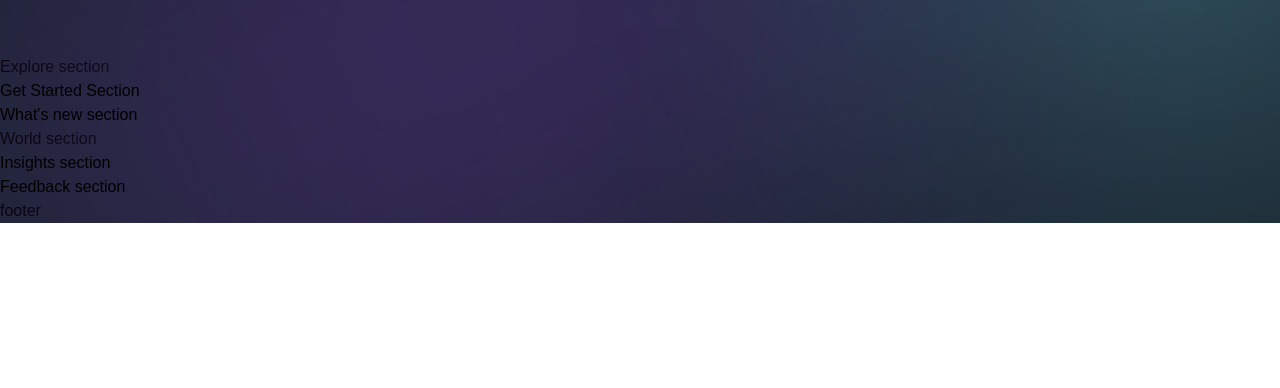
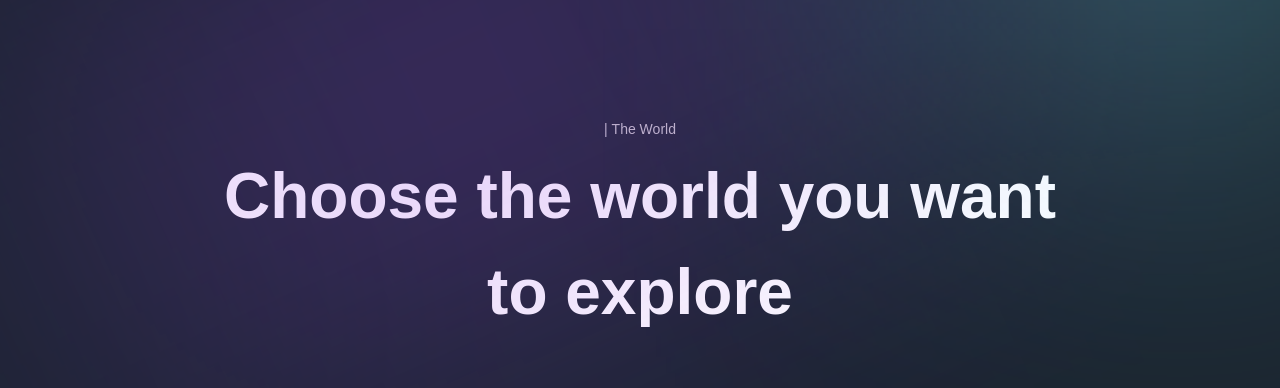
Before and after one commit to mackmraz/Tailwinds-Website, a Next.js app: page / in a window 1280 px wide. Shown: the part 1660-2048 px from the top of the page. Before the commit the page ends 1883 px from the top, so only its background shows below. Built offline with nearby package versions, Linux system fonts and the light colour scheme; grey boxes are pictures that could not be loaded; a web font is replaced by a local one.

Commit message:
Creates Full Explore Section

```diff
--- a/components/CustomTexts.jsx
+++ b/components/CustomTexts.jsx
@@ -18,6 +18,14 @@
   </motion.p>
 );
 
-export const TitleText = ( title, textStyles ) => (
-  <h2>Title Text</h2>
+export const TitleText = ({ title, textStyles }) => (
+  <motion.h2
+    variants={textVariant2}
+    initial="hidden"
+    whileInView="show"
+    className={`mt-[8px] font-bold md:text-[64px] text-[40px] text-white ${textStyles}`}
+  >
+    {title}
+  </motion.h2>
+
 );
--- a/components/ExploreCard.jsx
+++ b/components/ExploreCard.jsx
@@ -1,9 +1,46 @@
 'use client';
 
-const ExploreCard = () => (
-  <div>
-    Explore Card
-  </div>
+import { motion } from 'framer-motion';
+
+import styles from '../styles';
+import { fadeIn } from '../utils/motion';
+
+const ExploreCard = ({ id, imgUrl, title, index, active, handleClick }) => (
+  <motion.div
+    variants={fadeIn('right', 'spring', index * 0.5, 0.75)}
+    className={`relative ${ active === id ? 'lg:flex-[3.5] flex-[10]' : 'lg:flex-[0.5] flex-[2]'
+    } flex items-center justify-center min-w-[170px] h-[700px] transition-[flex] duration-[0.7s] ease-out-flex cursor-pointer`}
+    onClick={() => handleClick(id)}
+  >
+  {/* The above will flash the cards in one at a time for the below images */}
+    <img
+      src={imgUrl}
+      alt={title}
+      className="absolute w-full h-full object-cover rounded-[24px]"
+    />
+    {active !== id ? (
+      <h3 className="font-semibold sm:text-[26px] text-[18px] text-white absolute z-0 lg:bottom-20 lg:rotate-[-90deg] lg:origin-[0,0]
+      ">
+        {title}
+      </h3>
+    ) : (
+      <div className="absolute bottom-0 p-8 justify-start w-full flex-col bg-[rgba(0,0,0,0.5)] rounded-b-[24px]">
+        <div className={`${styles.flexCenter} w-[60px] h-[60px] rounded-[24px] glassmorphism mb-[16px]`}>
+          <img
+            src='/headset.svg'
+            alt="headset"
+            className="w-1/2 h-1/2 object-contain"
+          />
+        </div>
+        <p className="font-normal text-[16px] leading-[20px] text-white uppercase">
+          Enter The Metaverse
+        </p>
+        <h2 className="mt-[24px] font-semibold sm:text-[32px] text-[24px] text-white">
+          {title}
+        </h2>
+      </div>
+    )}
+  </motion.div>
 );
 
 export default ExploreCard;
--- a/sections/Explore.jsx
+++ b/sections/Explore.jsx
@@ -1,9 +1,45 @@
 'use client';
 
-const Explore = () => (
-  <section>
-    Explore section
+import { useState } from 'react';
+import { motion } from 'framer-motion';
+
+import styles from '../styles';
+import { staggerContainer } from '../utils/motion';
+import { ExploreCard, TitleText, TypingText } from '../components';
+import { exploreWorlds } from '../constants';
+
+const Explore = () => {
+  const [active, setActive] = useState('world-2')
+
+  return (
+  <section className={`${styles.paddings}`}
+  id="explore">
+    <motion.div
+      variants={staggerContainer}
+      initial="hidden"
+      whileInView="show"
+      viewport={{once: false, amount: 0.25}}
+      className={`${styles.innerWidth} mx-auto flex flex-col`}
+    >
+      <TypingText title="| The World"
+      textStyles="text-center" />
+      <TitleText title={<>Choose the world you want <br className="md:block hidden" /> to explore </>} textStyles="text-center" />
+      <div className="mt-[50px] flex lg:flex-row flex-col min-h-[70vh] gap-5">
+        {exploreWorlds.map((world, index) => (
+          <ExploreCard
+            key={world.id}
+            {...world}
+            index={index}
+            active={active}
+            handleClick={setActive}
+          />
+        ))}
+
+      </div>
+    </motion.div>
   </section>
-);
+  );
+};
+
 
 export default Explore;
```
